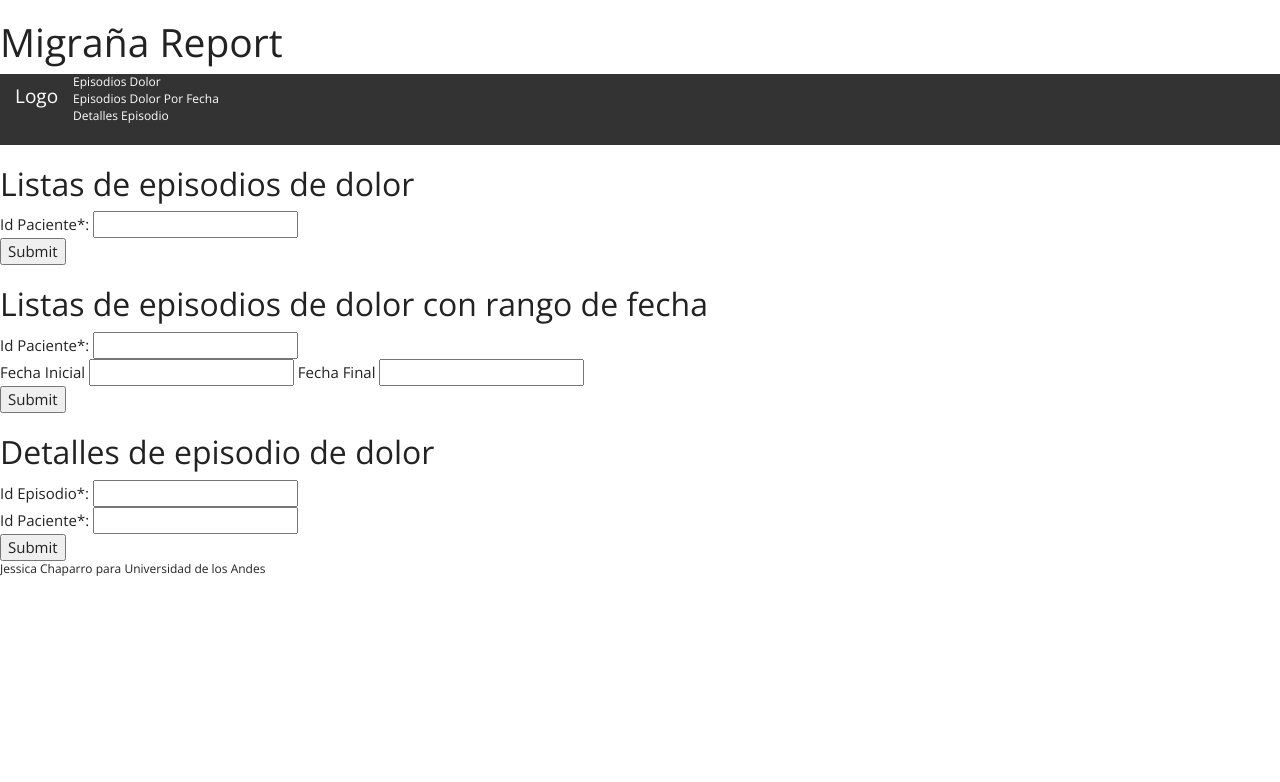
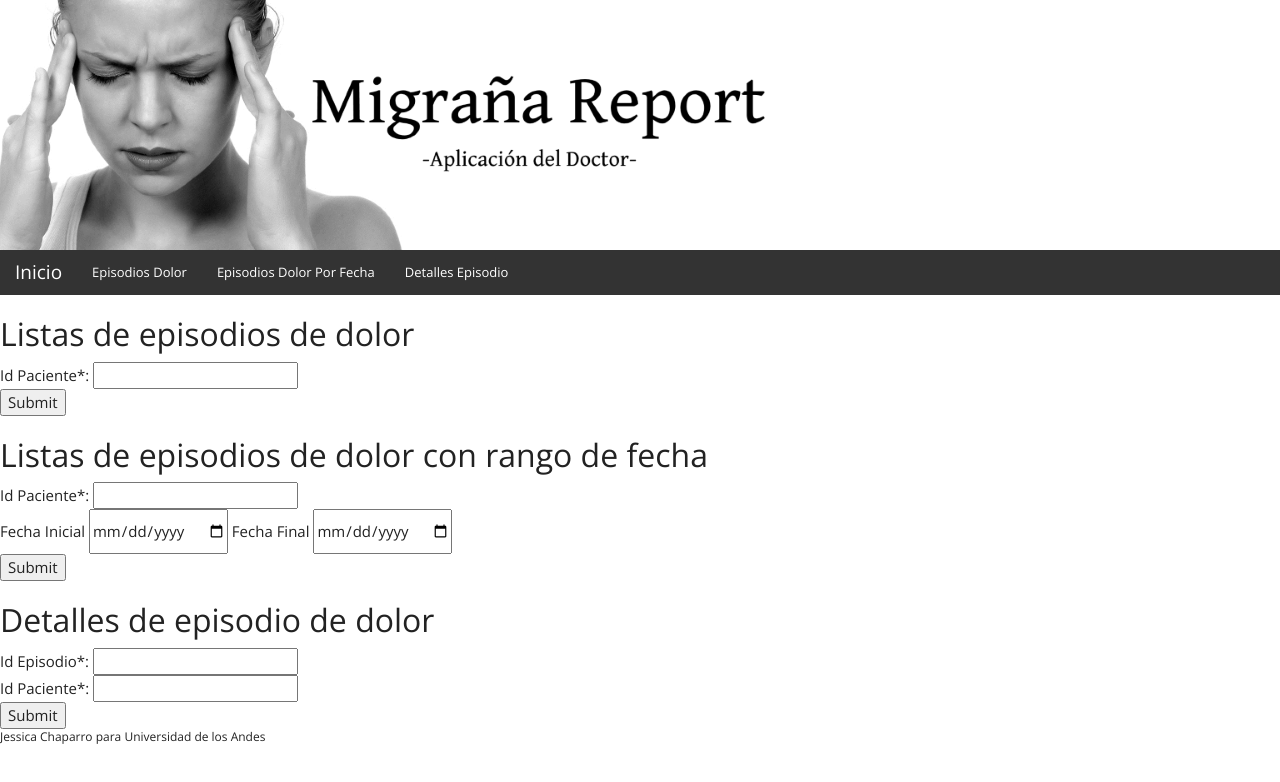
Before and after one commit to ISIS2503-2015-01/Grupo-12, a plain HTML site: page migraniareportdoctor.frontend/public_html/index.html in a window 1280 px wide. Drawn offline with nearby package versions, Linux system fonts and the light colour scheme.

Commit message:
Intentando con dolor modificar las persistence unit que no me quieren. Ah, y el layout está casi listo. D= D= D=

```diff
--- a/migraniareportdoctor.frontend/public_html/index.html
+++ b/migraniareportdoctor.frontend/public_html/index.html
@@ -13,31 +13,33 @@ and open the template in the editor.
     </head>
     <body>
 
-        <header><h1>Migraña Report</h1></header>
+        <header><img src="images/migraine-banner.png"></header>
         <nav class="navbar navbar-default">
-           <a class="navbar-brand" href="/index.htm">Logo</a>
-           <ul class="list-group">
-               <li class="list-inline"><a class="navbar-link" href="/index.htm#episodios-dolor">Episodios Dolor</a></li>
-               <li class="list-inline"><a class="navbar-link" href="/index.htm#episodios-dolor-fecha">Episodios Dolor Por Fecha</a></li>
-               <li class="list-inline"><a class="navbar-link" href="/index.htm#episodio-detalles">Detalles Episodio</a></li>
+            <div class="container-fluid">
+           <a class="navbar-brand" href="/migraniareportdoctor/index.html">Inicio</a>
+           <ul class="nav navbar-nav">
+               <li><a class="navbar-link" href="/index.htm#episodios-dolor">Episodios Dolor</a></li>
+               <li><a class="navbar-link" href="/index.htm#episodios-dolor-fecha">Episodios Dolor Por Fecha</a></li>
+               <li><a class="navbar-link" href="/index.htm#episodio-detalles">Detalles Episodio</a></li>
            </ul>
+            </div>
         </nav>
         <section>
             <h2>Listas de episodios de dolor</h2>
             <!-- Aqui se añadirá un formulario para las consultas de episodios de dolor de paciente -->
-            <div><form id="episodios-dolor" action="/pacientes/episodiodolor1">Id Paciente*: <input><br>
+            <div><form id="episodios-dolor" action="/pacientes/episodiodolor1" method="GET">Id Paciente*: <input type="text" name="id1"><br>
                     <input type="submit"></form></div>
         </section>
                 <section>
             <h2>Listas de episodios de dolor con rango de fecha</h2>
-            <div><form id="episodios-dolor-fecha" action="/pacientes/episodiodolor2">Id Paciente*: <input><br>
-                    Fecha Inicial <input> Fecha Final <input><br>
+            <div><form id="episodios-dolor-fecha" action="/pacientes/episodiodolor2" method="GET">Id Paciente*: <input type="text" name="id2"><br>
+                    Fecha Inicial <input type="date" name="fechaInicio"> Fecha Final <input type="date" name="fechaFinal"><br>
                     <input type="submit"></form></div>
         </section>
         <section>
             <h2>Detalles de episodio de dolor</h2>
-            <div><form id="episodio-detalles" action="/pacientes/episodiodolor3">Id Episodio*: <input><br>
-                    Id Paciente*: <input><br>
+            <div><form id="episodio-detalles" action="/pacientes/episodiodolor3" method="GET">Id Episodio*: <input type="text" name="idEpisodio"><br>
+                    Id Paciente*: <input type="text" name="idPaciente"><br>
                 <input type="submit"></form></div>
         </section>
         <footer><div class="small">Jessica Chaparro para Universidad de los Andes</div></footer>
```
Also changed, not shown: migraniareportdoctor.frontend/public_html/images/migraine-banner.png (added), migraniareportdoctor.frontend/public_html/images/mundial.jpg (deleted).
